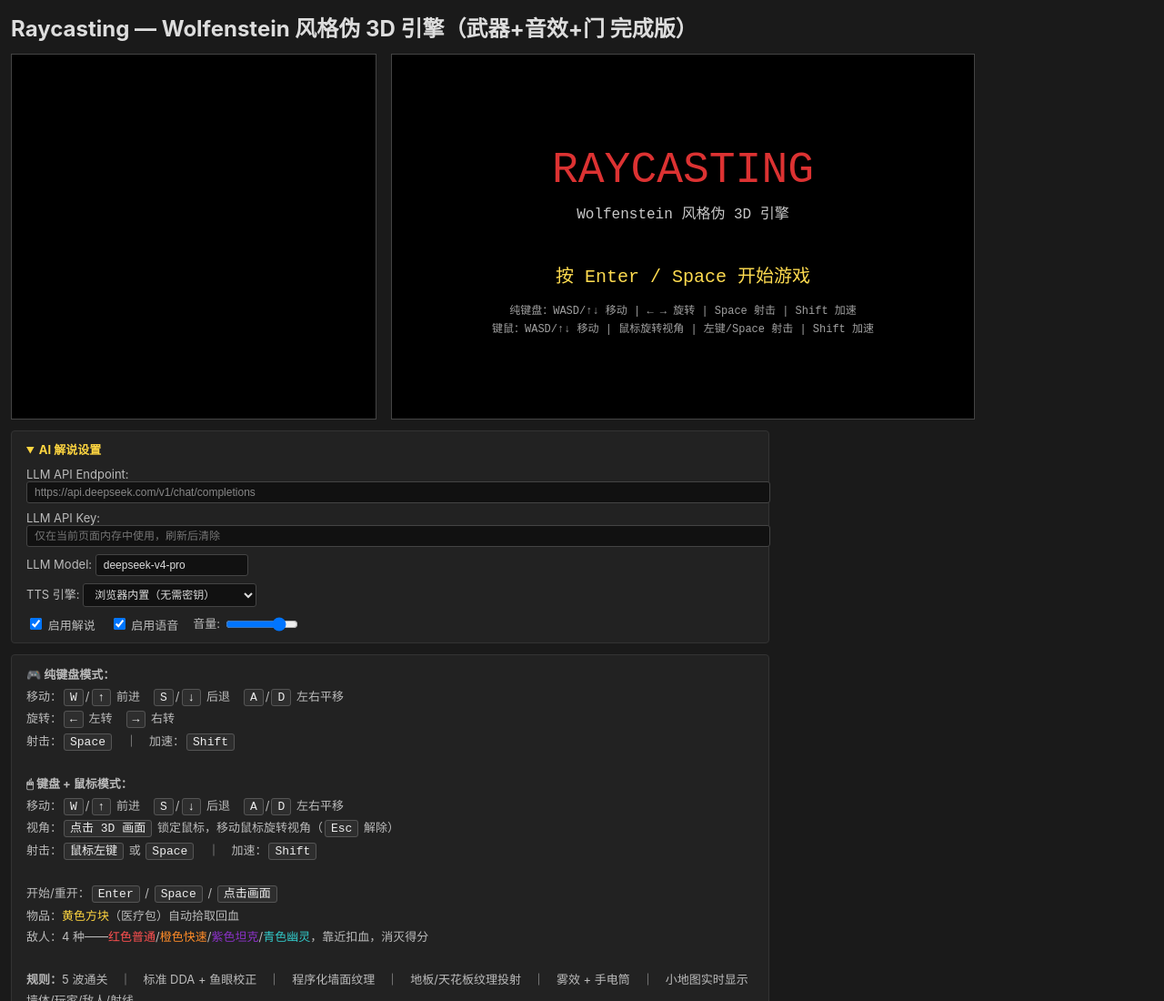
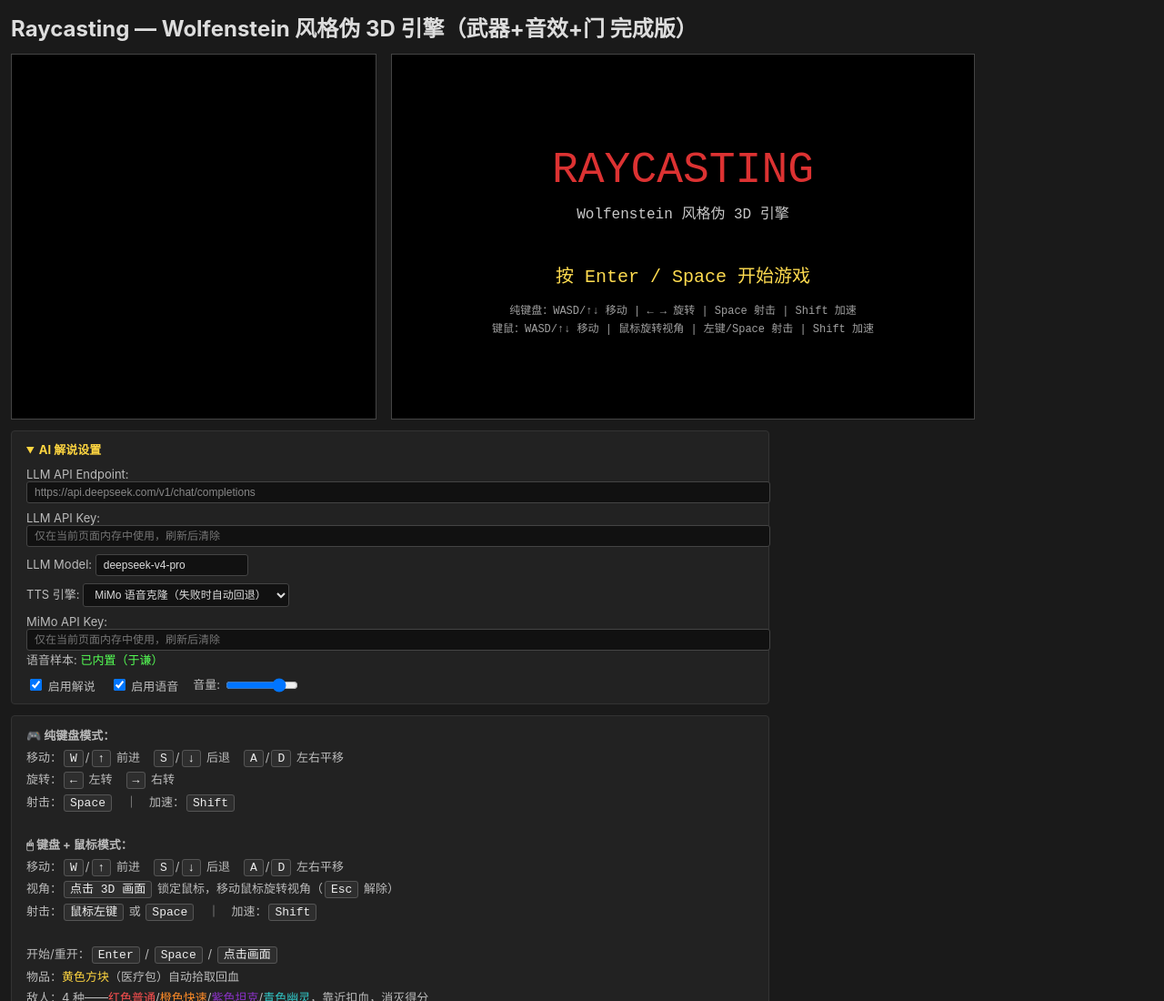
Before and after one commit to senbinkang/raycasting, a website built with Vite: page src/index.html in a window 1280 px wide. Shown: the top 1100 px of the page at 91% size. Built offline with nearby package versions, Linux system fonts and the light colour scheme.

Commit message:
feat(audio): default to lazy-loaded cloned voice

```diff
--- a/src/audio/CommentaryService.js
+++ b/src/audio/CommentaryService.js
@@ -77,7 +77,7 @@ class CommentaryService {
         this.enabled = true
         this.ttsEnabled = true
         this.ttsVolume = 0.8
-        this.ttsProvider = 'browser'
+        this.ttsProvider = 'mimo'
         this._apiKey = ''
         this._mimoApiKey = ''
         this._lastLLMRequestAt = 0
@@ -351,6 +351,15 @@ class CommentaryService {
         await this._mimoAssetsPromise
     }
 
+    _preloadMimoAssets() {
+        const preload = () => { this._ensureMimoAssets() }
+        if ('requestIdleCallback' in window) {
+            window.requestIdleCallback(preload, { timeout: 5000 })
+        } else {
+            setTimeout(preload, 1500)
+        }
+    }
+
     async _playAudioBase64(base64) {
         return new Promise((resolve) => {
             const audio = new Audio()
@@ -412,13 +421,13 @@ class CommentaryService {
         if (ttsEl) { ttsEl.checked = cfg.ttsEnabled !== false }
         if (volumeEl) { volumeEl.value = (cfg.ttsVolume !== undefined ? cfg.ttsVolume : 0.8) * 100 }
         if (enabledEl) { enabledEl.checked = cfg.commentaryEnabled !== false }
-        if (providerEl) { providerEl.value = cfg.ttsProvider || 'browser' }
+        if (providerEl) { providerEl.value = cfg.ttsProvider || 'mimo' }
         if (mimoKeyEl) { mimoKeyEl.value = '' }
 
         this.enabled = cfg.commentaryEnabled !== false
         this.ttsEnabled = cfg.ttsEnabled !== false
         this.ttsVolume = cfg.ttsVolume !== undefined ? cfg.ttsVolume : 0.8
-        this.ttsProvider = cfg.ttsProvider || 'browser'
+        this.ttsProvider = cfg.ttsProvider || 'mimo'
 
         this._updateVoiceStatus(voiceStatusEl)
 
@@ -429,9 +438,12 @@ class CommentaryService {
                 c.ttsProvider = providerEl.value
                 this.saveConfig(c)
                 this._toggleMimoFields()
+                if (this.ttsProvider === 'mimo') { this._preloadMimoAssets() }
             })
             this._toggleMimoFields()
         }
+
+        if (this.ttsProvider === 'mimo') { this._preloadMimoAssets() }
 
         const save = () => {
             const newCfg = {
@@ -439,7 +451,7 @@ class CommentaryService {
                 ttsEnabled: ttsEl?.checked ?? true,
                 ttsVolume: (parseInt(volumeEl?.value) || 80) / 100,
                 commentaryEnabled: enabledEl?.checked ?? true,
-                ttsProvider: providerEl?.value || 'browser',
+                ttsProvider: providerEl?.value || 'mimo',
             }
             this._apiKey = apikeyEl?.value.trim() || ''
             this._mimoApiKey = mimoKeyEl?.value.trim() || ''
--- a/src/index.html
+++ b/src/index.html
@@ -38,8 +38,8 @@
             <div>
                 <label>TTS 引擎:</label>
                 <select id="cfg-tts-provider" style="background:#111;color:#ddd;border:1px solid #444;padding:4px 8px;border-radius:3px;font-size:12px;">
-                    <option value="browser" selected>浏览器内置（无需密钥）</option>
-                    <option value="mimo">MiMo 语音克隆（自带密钥）</option>
+                    <option value="mimo" selected>MiMo 语音克隆（失败时自动回退）</option>
+                    <option value="browser">浏览器内置（无需密钥）</option>
                 </select>
             </div>
             <div id="cfg-mimo-row" style="display:none;flex-direction:column;gap:8px;">
```
